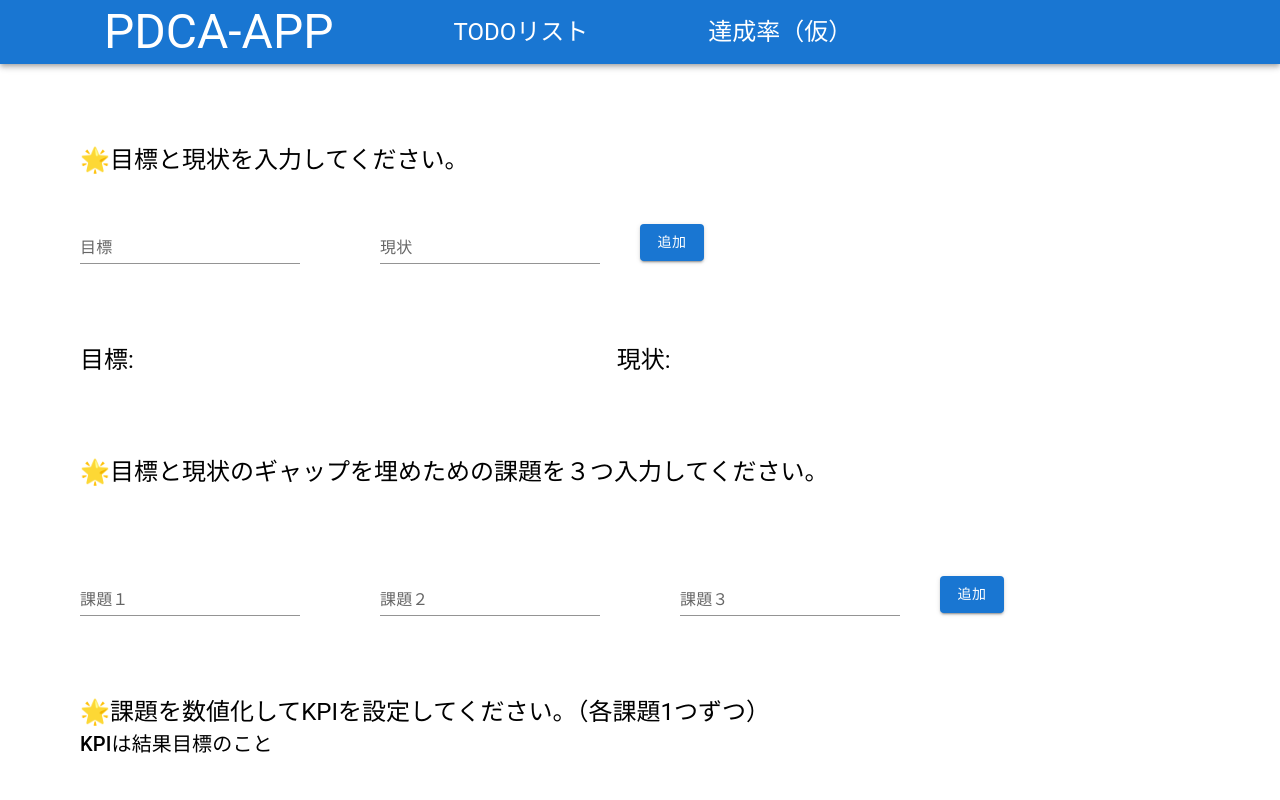
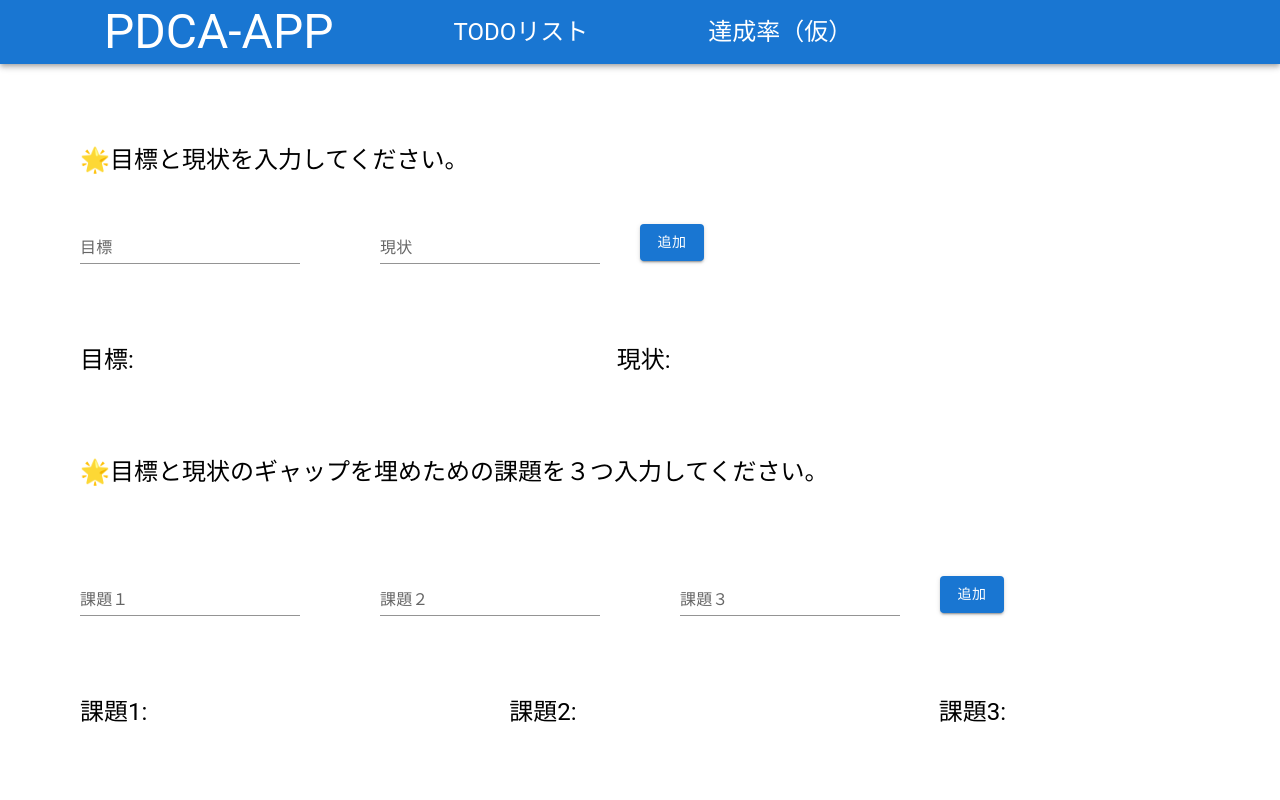
Before and after one commit to taipon55/pdca-app, a Next.js app: page / in a window 1280 px wide. Shown: the top 800 px of the page. Built offline with nearby package versions, Linux system fonts and the light colour scheme.

Commit message:
taskページの修正

```diff
--- a/components/task.tsx
+++ b/components/task.tsx
@@ -1,7 +1,24 @@
-import { Typography, Box, TextField, Button } from "@mui/material";
-import React from "react";
+import { Typography, Box, TextField, Button, Grid } from "@mui/material";
+import React, { useState } from "react";
 
 function Task() {
+  const [addmission, setAddmission] = useState("");
+  const [addmission2, setAddmission2] = useState("");
+  const [addmission3, setAddmission3] = useState("");
+
+  const [mission, setMission] = useState("");
+  const [mission2, setMission2] = useState("");
+  const [mission3, setMission3] = useState("");
+
+  const onClickHandler = () => {
+    setAddmission(mission);
+    setAddmission2(mission2);
+    setAddmission3(mission3);
+    setMission("");
+    setMission2("");
+    setMission3("");
+  };
+
   return (
     <>
       <Typography variant="h5" sx={{ mt: 10, ml: 10 }}>
@@ -13,23 +30,50 @@ function Task() {
           label="課題１"
           variant="standard"
           sx={{ ml: 10 }}
+          value={mission}
+          onChange={(event) => setMission(event.target.value)}
         />
         <TextField
           id="standard-basic"
           label="課題２"
           variant="standard"
           sx={{ ml: 10 }}
+          value={mission2}
+          onChange={(event) => setMission2(event.target.value)}
         />
         <TextField
           id="standard-basic"
           label="課題３"
           variant="standard"
           sx={{ ml: 10 }}
+          value={mission3}
+          onChange={(event) => setMission3(event.target.value)}
         />
-        <Button variant="contained" sx={{ mt: 1, ml: 5 }}>
+        <Button
+          variant="contained"
+          sx={{ mt: 1, ml: 5 }}
+          onClick={onClickHandler}
+        >
           追加
         </Button>
       </Box>
+      <Grid container spacing={1}>
+        <Grid item xs={4}>
+          <Typography variant="h5" sx={{ mt: 10, ml: 10 }}>
+            課題1: {addmission}
+          </Typography>
+        </Grid>
+        <Grid item xs={4}>
+          <Typography variant="h5" sx={{ mt: 10, ml: 10 }}>
+            課題2: {addmission2}
+          </Typography>
+        </Grid>
+        <Grid item xs={4}>
+          <Typography variant="h5" sx={{ mt: 10, ml: 10 }}>
+            課題3: {addmission3}
+          </Typography>
+        </Grid>
+      </Grid>
     </>
   );
 }
```
